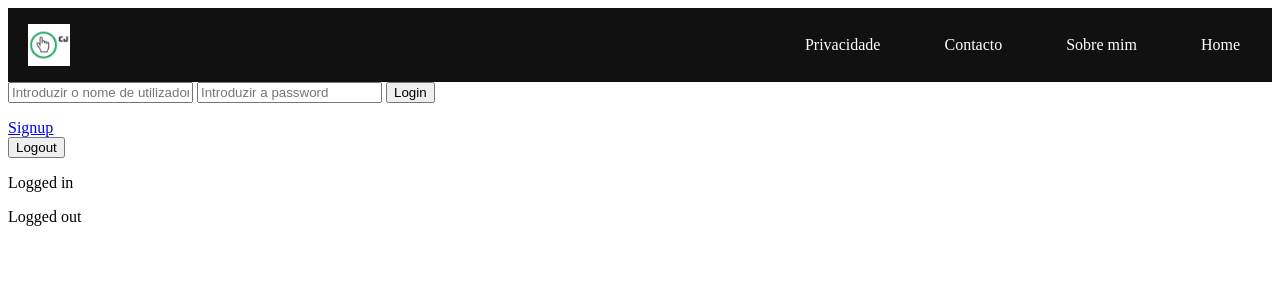
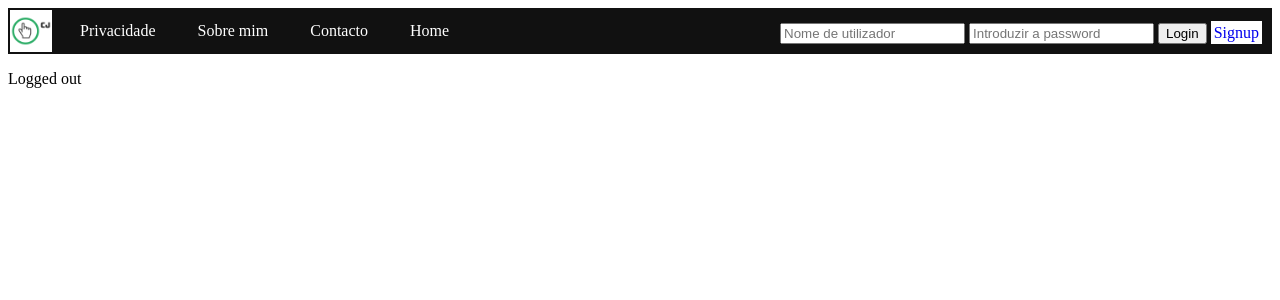
Before and after one commit to NilSilva/CJ, a PHP site: page / in a window 1280 px wide. Shown: the top 300 px of the page. Run offline with PHP 8.4, Linux system fonts and the light colour scheme.

Commit message:
Muita coisa...

```diff
--- a/header.php
+++ b/header.php
@@ -1,4 +1,7 @@
-<!DOCTYPE>
+<?php
+    session_start();
+?>
+<!DOCTYPE html>
 <html>
 
     <head>
@@ -23,16 +26,13 @@
                 background-color: #111;
             }
 
-            li {
-                float: right;
+            .menubar {
+                float: left;
+                text-decoration: none;
+                margin-left: 10px;
             }
 
-            li a:hover {
-                padding: 14px 16px;
-                background-color: #000;
-            }
-
-            li a {
+            .menubar a {
                 display: block;
                 color: white;
                 text-align: center;
@@ -40,8 +40,29 @@
                 text-decoration: none;
             }
 
-            .pad{
+            .menubar a:hover {
                 padding: 14px 16px;
+                background-color: #000;
+            }
+
+            .headerlogo{
+                float: left;
+                max-height: 42px;
+                width: auto;
+                background-color: white;
+                margin: 2px;
+            }
+
+            .signup{
+                background-color:white;
+                text-decoration: none;
+                padding: 3px;
+            }
+
+            .loginform{
+                float: right;
+                margin-right: 10px;
+                margin-top: 15px;
             }
 
         </style>
@@ -54,47 +75,47 @@
 
                 <ul>
 
-                    <li style="float:left; padding: 2px 4px">
+                    <li>
 
                         <a href="#">
 
-                            <img style="max-width:42px; height:auto; background-color: white;" src="img/logo.png" alt="Logo" />
+                            <img src="img/logo.png" alt="Logo" class="headerlogo" />
 
                         </a>
 
                     </li>
 
-                    <li class="pad"><a href="index.php">Home</a></>
+                    <li class="menubar"><a href="#">Privacidade</a></li>
 
-                    <li class="pad"><a href="#">Sobre mim</a></li>
+                    <li class="menubar"><a href="#">Sobre mim</a></li>
 
-                    <li class="pad"><a href="#">Contacto</a></li>
+                    <li class="menubar"><a href="#">Contacto</a></li>
 
-                    <li class="pad"><a href="#">Privacidade</a></li>
+                    <li class="menubar"><a href="index.php">Home</a></li>
 
-                </ul>
+                    <li><?php
+                        if(isset($_SESSION['userid'])){
+                            echo '<form action="includes/logout.inc.php" method="post" class="loginform">
 
-                <div>
+                                    <button type="submit" name="logout-submit">Logout</button>
 
-                    <form action="includes/login.inc.php" method="post">
+                                </form>';
+                        }else{
+                            echo '
+                                <form action="includes/login.inc.php" method="post" class="loginform">
 
-                        <input type="text" name="UserName" placeholder="Introduzir o nome de utilizador"/>
+                                <input type="text" name="UserName" placeholder="Nome de utilizador"/>
 
                                 <input type="password" name="password" placeholder="Introduzir a password"/>
 
                                 <button type="submit" name="login-submit">Login</button>
 
-                    </form>
+                                <a href="signup.php" class="signup">Signup</a>
+                                </form>';
+                        }
+                    ?></li>
 
-                    <a href="signup.php">Signup</a>
-
-                    <form action="includes/logout.inc.php" method="post">
-
-                        <button type="submit" name="logout-submit">Logout</button>
-
-                    </form>
-
-                </div>
+                </ul>
 
             </nav>
 
--- /dev/null
+++ b/includes/logout.inc.php
@@ -0,0 +1,6 @@
+<?php
+    session_start();
+    session_unset();
+    session_destroy();
+
+    header("location: ../index.php");
--- a/index.php
+++ b/index.php
@@ -3,10 +3,13 @@
 ?>
 
     <main>
-
-        <p>Logged in</p>
-
-        <p>Logged out</p>
+        <?php
+            if(isset($_SESSION['userid'])){
+                echo "<p>Logged in</p>";
+            }else{
+                echo "<p>Logged out</p>";
+            }
+        ?>
 
     </main>
 
```
Also changed, not shown: includes/dbh.inc.php (added, +12 -0 lines), includes/login.inc.php (+53 -0 lines), includes/signup.inc.php (+73 -0 lines). Lines whose indentation alone changed are shown as unchanged.
